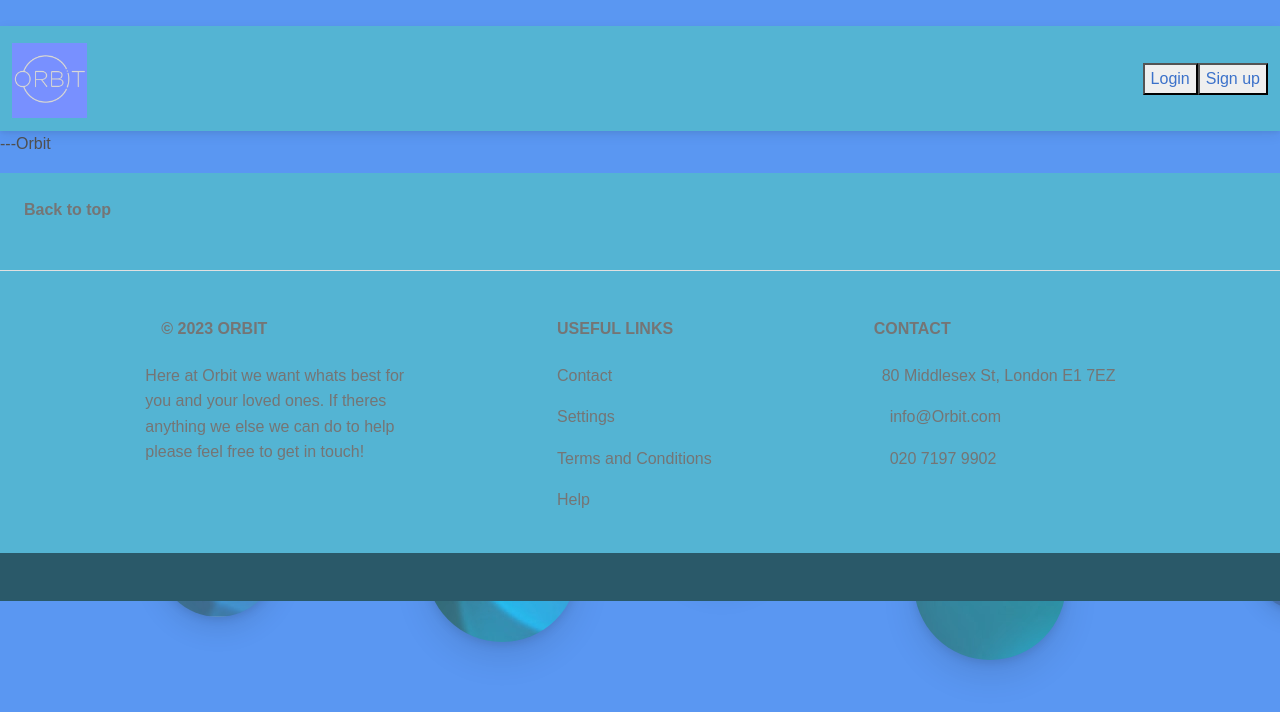
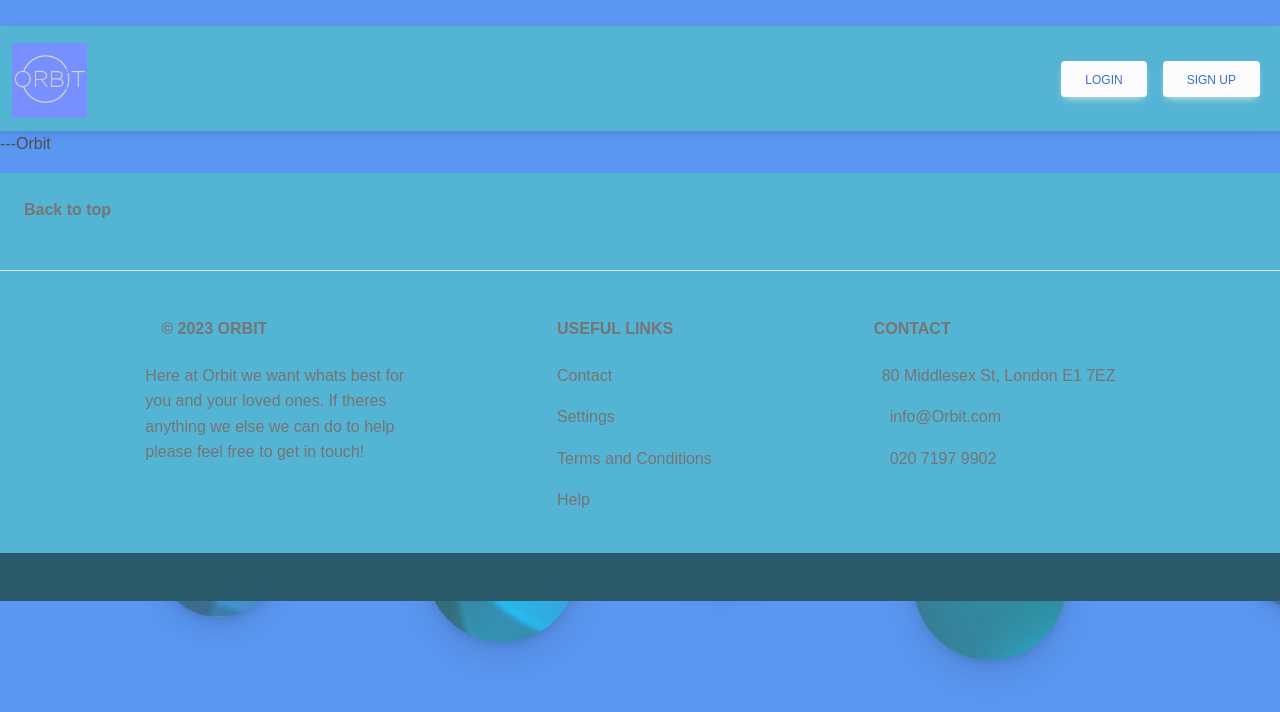
Before and after one commit to e-b-m/CapStone-FrontEnd, a React (Create React App) app: page / in a window 1280 px wide. Shown: the top 712 px of the page. Built offline with nearby package versions, Linux system fonts and the light colour scheme.

Commit message:
nav bar buttons

```diff
--- a/src/components/NavBar.js
+++ b/src/components/NavBar.js
@@ -3,7 +3,7 @@ import { Link } from 'react-router-dom';
 import CareeProfile from './Caree/CareeProfile';
 import Caree from './Caree/Caree';
 import { UserContext} from './User/ReferenceDataContext';
-import { MDBFooter, MDBContainer, MDBRow, MDBCol, MDBIcon, MDBNavbar } from 'mdb-react-ui-kit';
+import { MDBFooter, MDBContainer, MDBRow, MDBCol, MDBIcon, MDBNavbar, MDBBtn } from 'mdb-react-ui-kit';
 import 'mdb-react-ui-kit/dist/css/mdb.min.css';
 import logo from "../images/ORBIT.png"
 
@@ -65,7 +65,7 @@ const NavBar = () => {
                     </a>
                     <div class="dropdown">
                       <a
-                        class="text-reset me-3 dropdown-toggle hidden-arrow"
+                        class="text-reset me-1 dropdown-toggle hidden-arrow"
                         href="#"
                         id="navbarDropdownMenuLink"
                         role="button"
@@ -94,7 +94,7 @@ const NavBar = () => {
                           loading="lazy"
                         />
                       </a>
-                              <button className='navbtn' onClick={signOut}>Sign Out</button>
+                              <MDBBtn className='navbtn me-1' color='light' onClick={signOut}>Sign Out</MDBBtn>
                     </div>
                   </div>
                 </div>
@@ -125,13 +125,12 @@ const NavBar = () => {
     </div>
     <div class="d-flex align-items-center">
 
-      {/* USER LOGO */}
       <div class="dropdown">
         <ul class="navbar-nav me-auto mb-2 mb-lg-0">
-      <li class="nav-item">
-      <button className="login-btn"><Link to="/LogIn"> Login </Link></button>                </li>
-        <li class="nav-item">
-           <button className="nav-item"> <Link to="/SignUp"> Sign up </Link> </button>
+          <li class="nav-link">
+            <MDBBtn className="login-btn" color='light'><Link to="/LogIn"> Login </Link></MDBBtn>                </li>
+          <li class="nav-link">
+            <MDBBtn className="signup-btn" color='light'> <Link to="/SignUp"> Sign up </Link> </MDBBtn>
           </li>
         </ul>
           <a
```
Lines whose indentation alone changed are shown as unchanged.
